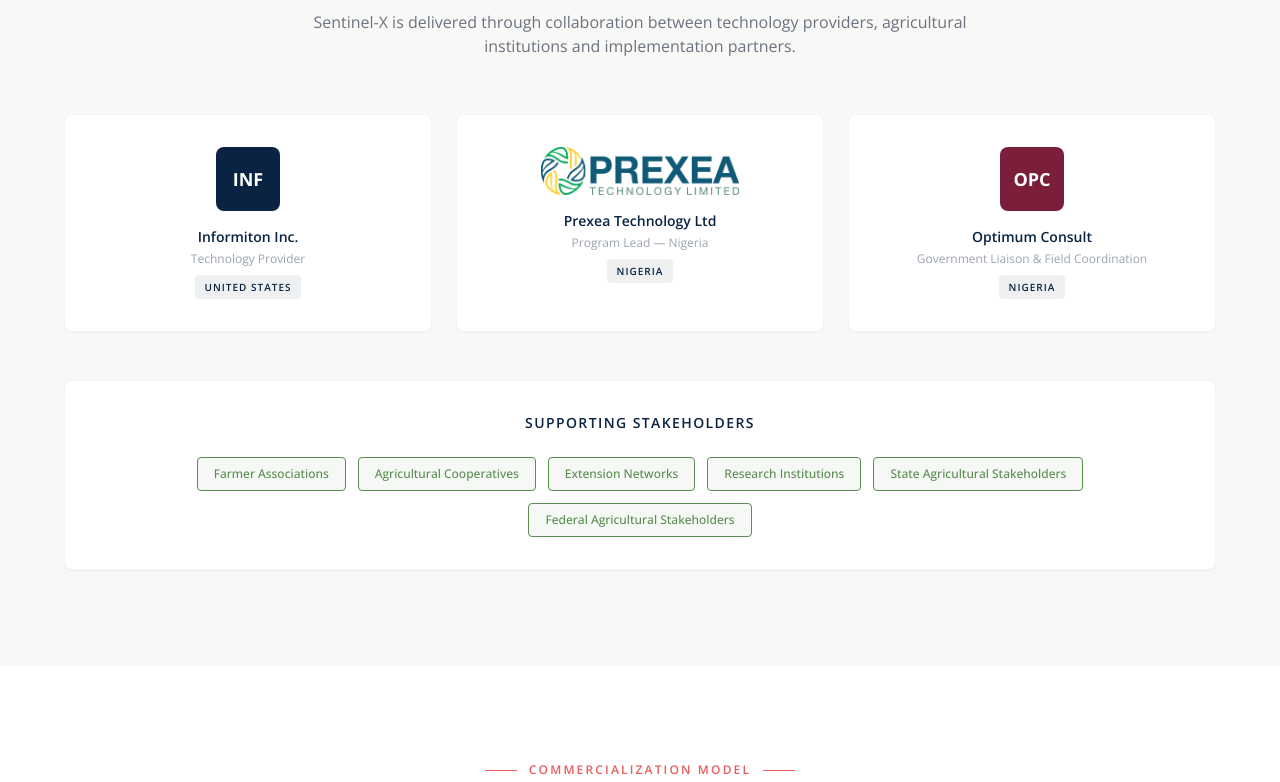
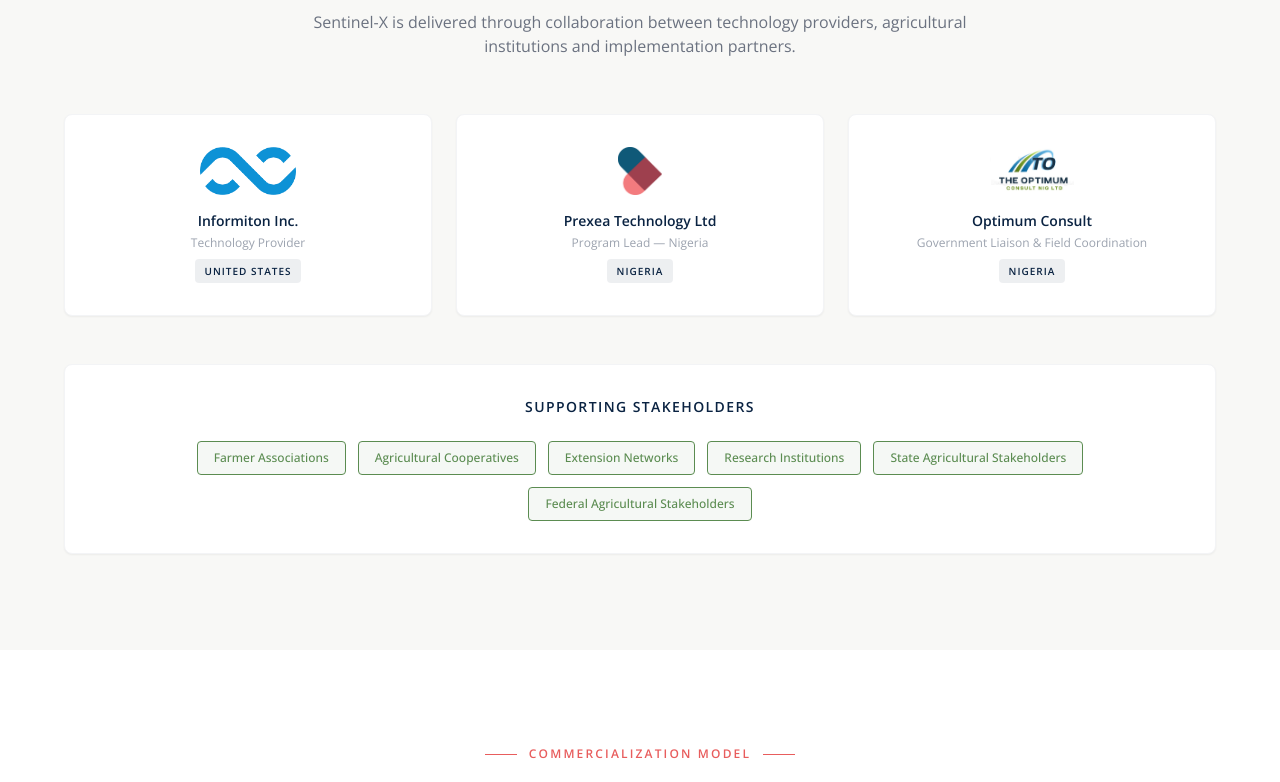
Before and after one commit to Kooljay002/Prexeatechfinal, a Next.js app: page /sentinel-x in a window 1280 px wide. Shown: the part 5758-6540 px from the top of the page. Built offline with nearby package versions, Linux system fonts and the light colour scheme.

Commit message:
Update partner logos on Sentinel X

```diff
--- a/components/pages/sentinel-x/SentinelPartners.tsx
+++ b/components/pages/sentinel-x/SentinelPartners.tsx
@@ -7,20 +7,19 @@
     name: 'Informiton Inc.',
     role: 'Technology Provider',
     country: 'USA',
-    initials: 'INF',
+    logo: '/informiton_logo.png',
   },
   {
     name: 'Prexea Technology Ltd',
     role: 'Program Lead — Nigeria',
     country: 'NG',
-    initials: 'PTL',
-    logo: '/Prexea_logo.png',
+    logo: '/Prexea_icon.png',
   },
   {
     name: 'Optimum Consult',
     role: 'Government Liaison & Field Coordination',
     country: 'NG',
-    initials: 'OPC',
+    logo: '/images/trusted-partners/Optimum_Consult_logo.jpeg',
   },
 ];
 
@@ -72,16 +71,7 @@
               viewport={{ once: true }}
               transition={{ duration: 0.6, delay: i * 0.1 }}
             >
-              {p.logo ? (
-                <img src={p.logo} alt={p.name} className="h-12 object-contain mb-4" />
-              ) : (
-                <div
-                  className="w-16 h-16 rounded-lg flex items-center justify-center text-white font-bold text-lg mb-4"
-                  style={{ backgroundColor: i === 0 ? '#0A2342' : '#7A1E3A' }}
-                >
-                  {p.initials}
-                </div>
-              )}
+              <img src={p.logo} alt={p.name} className="h-12 object-contain mb-4" />
               <h4 className="font-semibold text-sm mb-1" style={{ color: '#0A2342' }}>{p.name}</h4>
               <p className="text-gray-400 text-xs mb-2">{p.role}</p>
               <span
```
